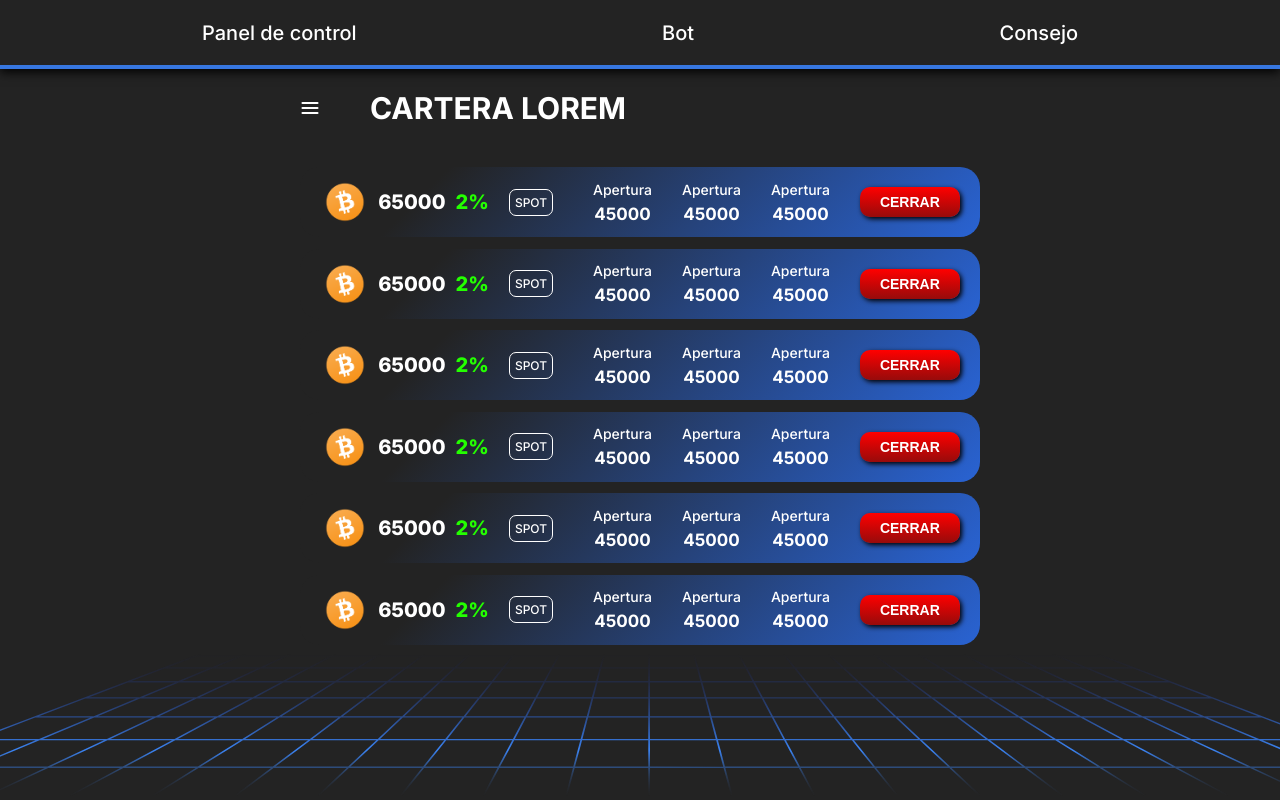
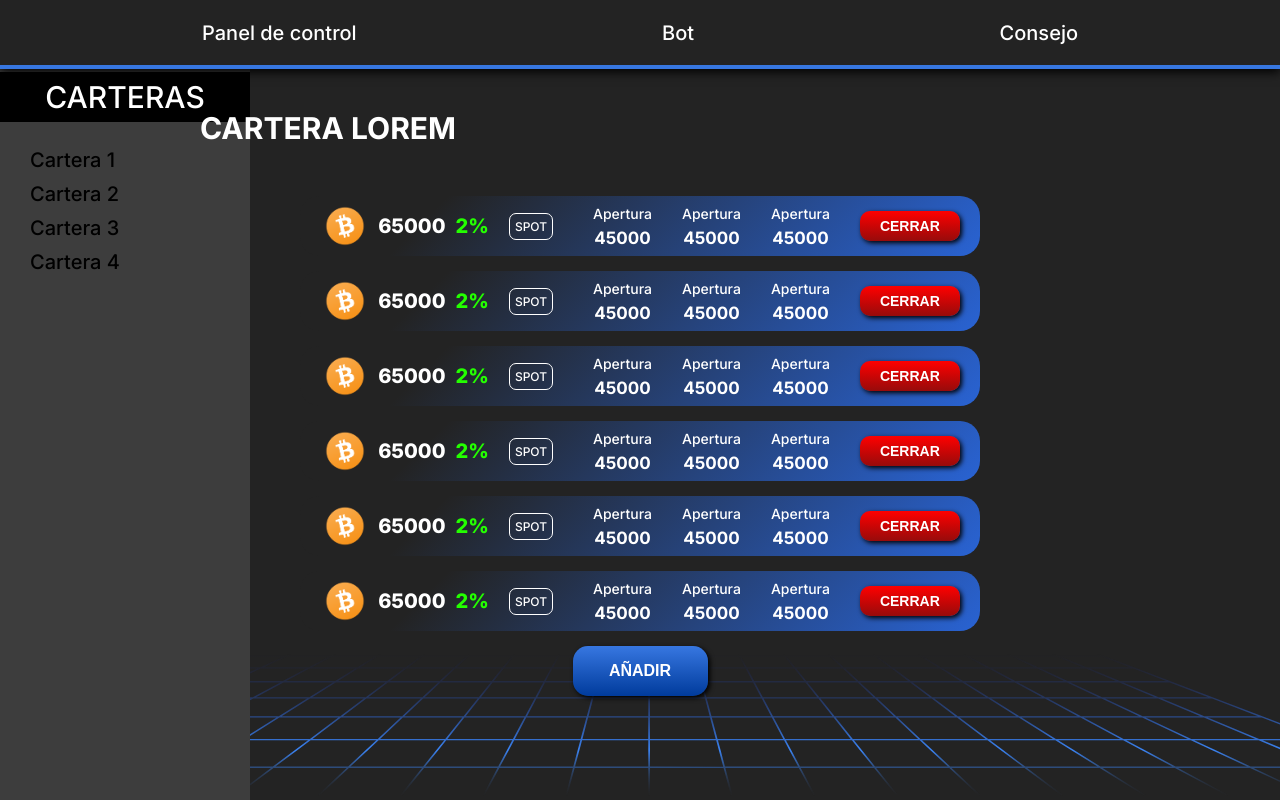
Before and after one commit to mgg709/BotFront, a Vue app in the folder bot/: page /dashboard in a window 1280 px wide. Built offline with nearby package versions, Linux system fonts and the light colour scheme.

Commit message:
intento de menu lateral

```diff
--- a/bot/src/components/CardDS.vue
+++ b/bot/src/components/CardDS.vue
@@ -31,6 +31,7 @@
   background: linear-gradient(135deg, #232323 20%, #2963d3);
   border-radius: 20px;
   padding: 0 20px;
+  margin-bottom: 15px;
 }
 
 img.coin {
@@ -79,7 +80,7 @@ img.coin {
   font-size: 17px;
   font-weight: 700;
 }
-button {
+.close {
   display: flex;
   justify-content: center;
   align-items: center;
@@ -93,7 +94,7 @@ button {
   font-size: 14px;
   font-weight: 800;
 }
-button:hover {
+.close:hover {
   cursor: pointer;
   background: #970b0b;
 }
@@ -110,6 +111,7 @@ button:hover {
     background: linear-gradient(135deg, #232323 20%, #2963d3);
     border-radius: 20px;
     padding: 0 20px;
+    margin-bottom: 20px;
   }
 
   img.coin {
@@ -158,7 +160,7 @@ button:hover {
     font-size: 19px;
     font-weight: 700;
   }
-  button {
+  .close {
     display: flex;
     justify-content: center;
     align-items: center;
@@ -172,7 +174,7 @@ button:hover {
     font-size: 16px;
     font-weight: 800;
   }
-  button:hover {
+  .close:hover {
     cursor: pointer;
     background: #970b0b;
   }
--- /dev/null
+++ b/bot/src/components/LateralMenu.vue
@@ -0,0 +1,82 @@
+<script setup></script>
+
+<template>
+  <!-- <div class="btn-menu">
+    <img class="menu2" src="src/assets/burguer-menu.svg" />
+  </div> -->
+  <div id="menu" class="contenido-menu">
+    <section class="titulo">CARTERAS</section>
+    <ul class="lista">
+      <li class="cartera">Cartera 1</li>
+      <li class="cartera">Cartera 2</li>
+      <li class="cartera">Cartera 3</li>
+      <li class="cartera">Cartera 4</li>
+    </ul>
+  </div>
+</template>
+<style>
+.btn-menu {
+  margin: 40px 50px;
+  z-index: 999;
+}
+.menu2 {
+  vertical-align: top;
+  width: 40px;
+  cursor: pointer;
+  color: white;
+  background: none;
+  border: none;
+  padding: 0;
+  margin-right: 20px;
+  top: 0;
+  left: 0;
+}
+
+.contenido-menu {
+  background-color: #3d3d3d;
+  width: 250px;
+  height: 100vh;
+  position: fixed;
+  top: 0;
+  left: 0 !important;
+  transition: all 0.5s ease;
+  padding-top: 72px;
+}
+.cartera {
+  font-size: 20px;
+  font-weight: 500;
+}
+.titulo {
+  display: flex;
+  align-items: center;
+  justify-content: center;
+  min-width: 250px;
+  height: 50px;
+  color: white;
+  background: #000000;
+  font-size: 30px;
+}
+.lista {
+  display: flex;
+  flex-flow: column;
+  align-items: flex-start;
+  justify-content: center;
+  list-style-type: none;
+  padding: 10px 30px;
+}
+.lista:hover li {
+  background-color: white;
+  color: #000000;
+}
+.cartera {
+  margin-bottom: 10px;
+}
+
+.active {
+  transform: translate(-600px);
+}
+.opacity {
+  background-color: rgba(0, 0, 0, 0.5);
+  transition: all 0.5s ease;
+}
+</style>
--- a/bot/src/views/DashboardView.vue
+++ b/bot/src/views/DashboardView.vue
@@ -1,12 +1,13 @@
 <script setup>
 import NavBar from "../components/NavBar.vue";
 import CardDS from "../components/CardDS.vue";
+import LateralMenu from "../components/LateralMenu.vue";
 </script>
 <template>
   <NavBar class="ajuste"></NavBar>
+  <LateralMenu></LateralMenu>
   <section class="content">
     <div class="title">
-      <img class="menu" src="src/assets/burguer-menu.svg" />
       <span>CARTERA LOREM</span>
     </div>
     <div class="datos">
@@ -16,6 +17,7 @@ import CardDS from "../components/CardDS.vue";
       <CardDS></CardDS>
       <CardDS></CardDS>
       <CardDS></CardDS>
+      <button class="add">AÑADIR</button>
     </div>
   </section>
 </template>
@@ -29,12 +31,13 @@ import CardDS from "../components/CardDS.vue";
 .content {
   display: flex;
   flex-flow: column;
-  justify-content: center;
+  justify-content: flex-start;
   align-items: center;
-  position: absolute;
+  position: relative;
   top: 0;
-  padding-top: 90px;
+  padding-top: 110px;
   width: 100vw;
+  height: 100vh;
   max-width: 1600px;
 }
 .title {
@@ -46,14 +49,10 @@ import CardDS from "../components/CardDS.vue";
   font-size: 30px;
   font-weight: 700;
   align-self: flex-start;
-  padding-left: 300px;
-  margin-bottom: 30px;
+  padding-left: 200px;
+  margin-bottom: 50px;
 }
-.menu {
-  width: 20px;
-  height: 20px;
-  margin-right: 50px;
-}
+
 .datos {
   display: flex;
   flex-flow: column;
@@ -62,4 +61,22 @@ import CardDS from "../components/CardDS.vue";
   position: relative;
   height: 500px;
 }
+.add {
+  display: flex;
+  justify-content: center;
+  align-items: center;
+  color: white;
+  background: linear-gradient(#3777e1, #003b9c);
+  border-width: 0;
+  border-radius: 15px;
+  min-width: 135px;
+  min-height: 50px;
+  box-shadow: 2px 2px 5px black;
+  font-size: 16px;
+  font-weight: 800;
+}
+.add:hover {
+  cursor: pointer;
+  background: #003b9c;
+}
 </style>
```
